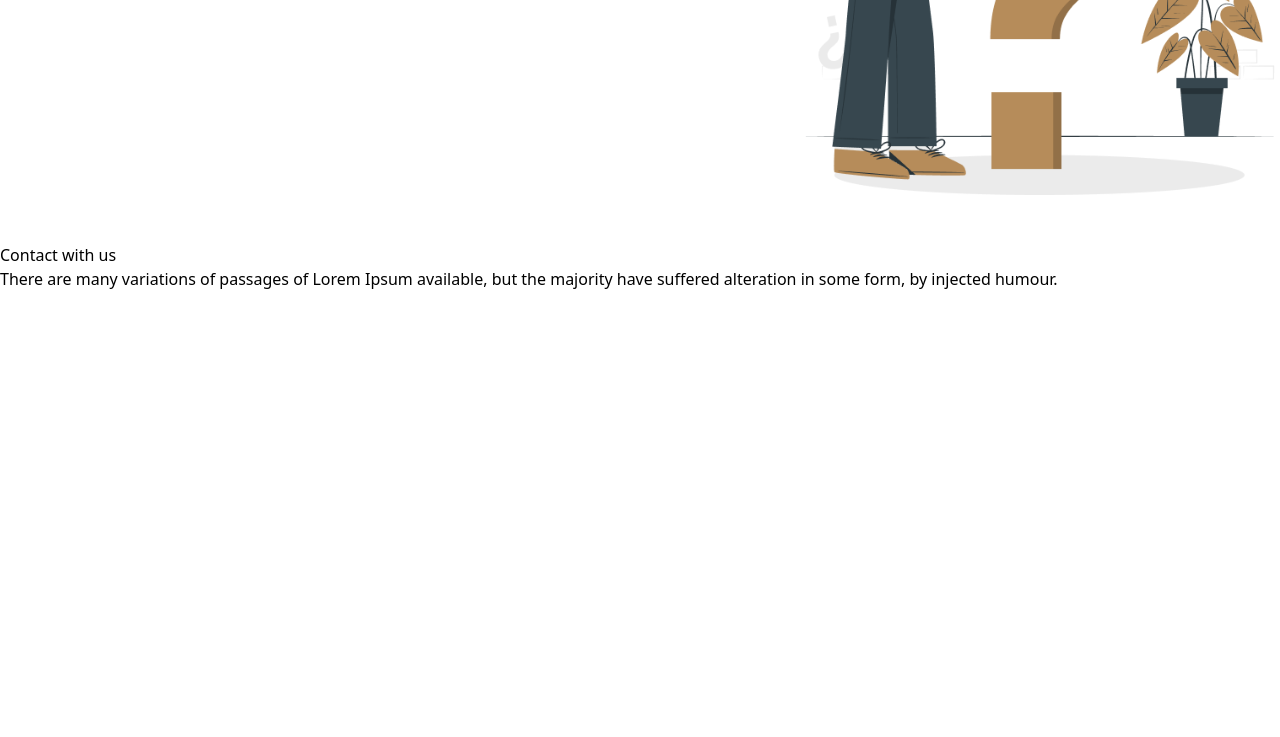
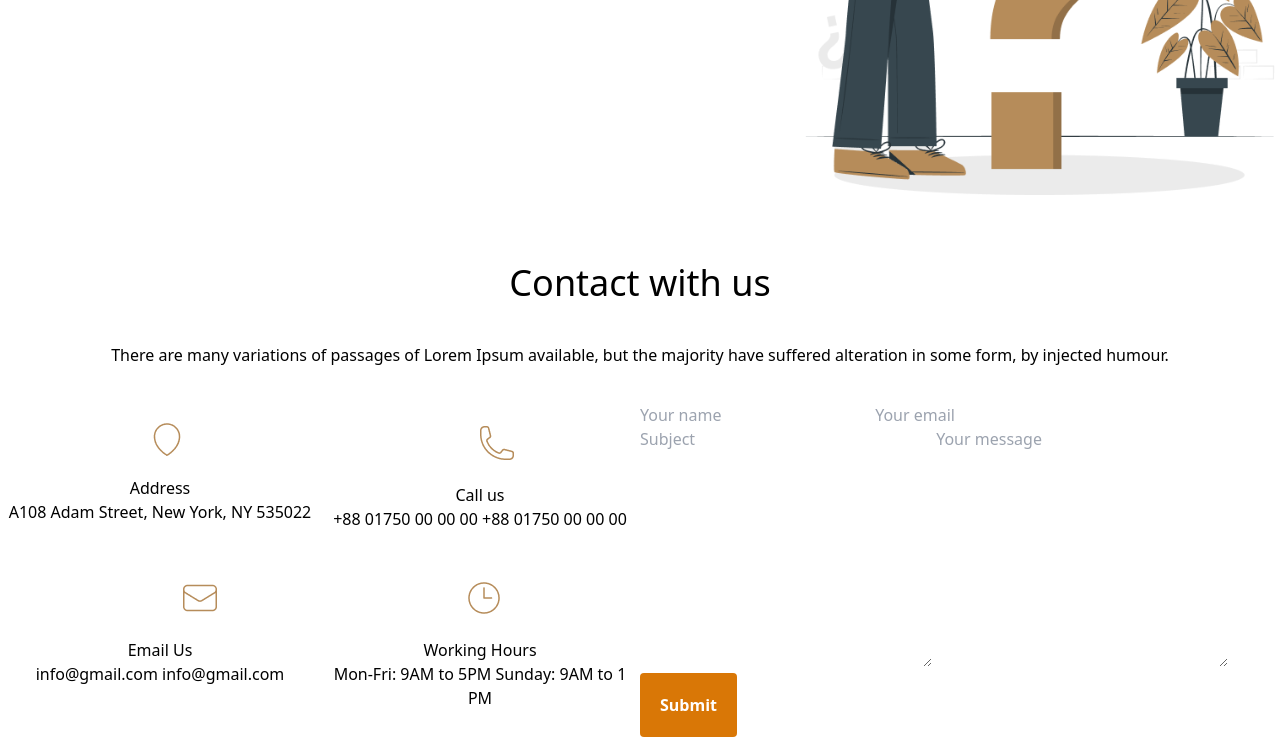
Before and after one commit to ummeFA/legal-solution-03, a plain HTML site: page index.html in a window 1280 px wide. Shown: the part 2766-3503 px from the top of the page. Before the commit the page ends 3057 px from the top, so only its background shows below. Drawn offline with nearby package versions, Linux system fonts and the light colour scheme.

Commit message:
contact with us section

```diff
--- a/index.html
+++ b/index.html
@@ -1,5 +1,6 @@
 <!DOCTYPE html>
 <html lang="en">
+
 <head>
     <meta charset="UTF-8">
     <meta http-equiv="X-UA-Compatible" content="IE=edge">
@@ -8,29 +9,36 @@
     <script src="https://cdn.tailwindcss.com"></script>
     <link rel="stylesheet" href="images/styles.css">
 </head>
+
 <body>
     <nav class="bg-white md:flex md:items-center md:justify-between pl-36 pr-36 pt-12 pb-16">
         <div>
             <span>
-               <h2 class=" font-extrabold text-3xl">  <img class="inline w-9 h-9" src="images/business.png" alt=""> Justice</h2>
+                <h2 class=" font-extrabold text-3xl"> <img class="inline w-9 h-9" src="images/business.png" alt="">
+                    Justice</h2>
             </span>
         </div>
 
         <ul class="md:flex md:items-center pr-36">
             <li class="mx-4">
-                <a href="#" class="text-xl text-[#707070]">Home <img class="inline h-6 w-6 " src="images/right.png" alt=""></a>
+                <a href="#" class="text-xl text-[#707070]">Home <img class="inline h-6 w-6 " src="images/right.png"
+                        alt=""></a>
             </li>
             <li class="mx-4">
-                <a href="#" class="text-xl text-[#707070]">Services <img class="inline h-6 w-6 " src="images/right.png" alt=""></a>
+                <a href="#" class="text-xl text-[#707070]">Services <img class="inline h-6 w-6 " src="images/right.png"
+                        alt=""></a>
             </li>
             <li class="mx-4">
-                <a href="#" class="text-xl text-[#707070]">Cases <img class="inline h-6 w-6 " src="images/right.png" alt=""></a>
+                <a href="#" class="text-xl text-[#707070]">Cases <img class="inline h-6 w-6 " src="images/right.png"
+                        alt=""></a>
             </li>
             <li class="mx-4">
-                <a href="#" class="text-xl text-[#707070]">Blog <img class="inline h-6 w-6 " src="images/right.png" alt=""></a>
+                <a href="#" class="text-xl text-[#707070]">Blog <img class="inline h-6 w-6 " src="images/right.png"
+                        alt=""></a>
             </li>
             <li class="mx-4">
-                <a href="#" class="text-xl text-[#707070]">Contact us <img class="inline h-6 w-6 " src="images/right.png" alt=""></a>
+                <a href="#" class="text-xl text-[#707070]">Contact us <img class="inline h-6 w-6 "
+                        src="images/right.png" alt=""></a>
             </li>
         </ul>
         <!-- button -->
@@ -41,12 +49,12 @@
     <!-- end of nav bar -->
 
     <!-- start of banner -->
-    <div
-        class="py-32 px-36 bg-center bg-no-repeat h-full w-full object-fit-cover rounded"
-        style="background-image:url('images/banner.png');" >
+    <div class="py-32 px-36 bg-center bg-no-repeat h-full w-full object-fit-cover rounded"
+        style="background-image:url('images/banner.png');">
         <div class="container">
             <h1 class="text-white text-center font-extrabold text-7xl">We Provide Effective <br> Legal Solutions</h1>
-            <p class="pt-5 pb-5 text-white text-center">There are many variations of passages of Lorem Ipsum available, but the majority <br> have suffered alteration in some form, by injected humour.</p>
+            <p class="pt-5 pb-5 text-white text-center">There are many variations of passages of Lorem Ipsum available,
+                but the majority <br> have suffered alteration in some form, by injected humour.</p>
             <div class="form-class">
                 <form class="search-box">
                     <input class="search" type="email" name="" id="" placeholder="Search your services">
@@ -62,27 +70,31 @@
     <!-- grid section -->
     <section class="pt-36 text-left md: text-center justify-center align-center px-96">
         <h1 class="text-4xl	font-medium	text-left md: text-center text-black">The Legal Practice Area</h1>
-    <p class="pt-12 font-normal text-lg	text-left md: text-center py-5">There are many variations of passages of Lorem Ipsum available, but the majority have <br> suffered alteration in some form, by injected humour.</p>
+        <p class="pt-12 font-normal text-lg	text-left md: text-center py-5">There are many variations of passages of
+            Lorem Ipsum available, but the majority have <br> suffered alteration in some form, by injected humour.</p>
 
         <!-- types of laws -->
         <div class="flex row row-cols-1 md:row-cols-3 py-7 px-64 w-full ">
             <div class="place-items-center border-2 justify-center align-center">
                 <img class="pl-14 pb-5 pt-5" src="images/business.png" alt="">
                 <h2 class="font-bold	">Business Law</h2>
-            <p>There are many variations of <br> passages of Lorem Ipsum <br> available, but the majority have suffered alteration in some <br> form, by injected humour.</p>
+                <p>There are many variations of <br> passages of Lorem Ipsum <br> available, but the majority have
+                    suffered alteration in some <br> form, by injected humour.</p>
                 <img class="pl-12 pt-5" src="images/Frame.png" alt="">
             </div>
 
             <div class="place-items-center border-2 justify-center align-center">
                 <img class="pl-12 pb-5 pt-5" src="images/criminal.png" alt="">
                 <h2 class="font-bold">Criminal Law</h2>
-            <p>There are many variations of <br> passages of Lorem Ipsum <br> available, but the majority have  suffered alteration in some <br> form, by injected humour.</p>
+                <p>There are many variations of <br> passages of Lorem Ipsum <br> available, but the majority have
+                    suffered alteration in some <br> form, by injected humour.</p>
                 <img class="pl-12 pt-5" src="images/Frame.png" alt="">
             </div>
             <div class="place-items-center border-2 justify-center align-center">
                 <img class="pl-12 pb-5 pt-5" src="images/child.png" alt="">
                 <h2 class="font-bold	">Child Support</h2>
-            <p>There are many variations of <br> passages of Lorem Ipsum <br> available, but the majority have suffered alteration in some <br> form, by injected humour.</p>
+                <p>There are many variations of <br> passages of Lorem Ipsum <br> available, but the majority have
+                    suffered alteration in some <br> form, by injected humour.</p>
                 <img class="pl-12 pt-5" src="images/Frame.png" alt="">
             </div>
 
@@ -93,7 +105,8 @@
     <!-- what clients say -->
     <section class="sm: text-center md:text-center">
         <h5 class="text-4xl	font-medium pb-5 pt-5">What Our Client Say</h5>
-    <p>There are many variations of passages of Lorem Ipsum available, but the majority have suffered alteration in some form, by injected humour.</p>
+        <p>There are many variations of passages of Lorem Ipsum available, but the majority have suffered alteration in
+            some form, by injected humour.</p>
 
         <!-- carousel css only -->
         <div class="carousel-wrapper sm:align-center justify-center">
@@ -121,58 +134,100 @@
     <!-- FAQ -->
     <section class="sm: text-center md:text-center">
         <h5 class="text-4xl	font-medium py-5">Frequently Asked Any Questions</h5>
-    <p>There are many variations of passages of Lorem Ipsum available, but the majority have suffered alteration in some form, by injected humour.</p>
+        <p>There are many variations of passages of Lorem Ipsum available, but the majority have suffered alteration in
+            some form, by injected humour.</p>
 
         <!-- accordian -->
-    <div class="flex pl-36 py-12 h-full w-50%" >
+        <div class="flex pl-36 py-12 h-full w-50%">
 
             <div id="accordion-collapse" data-accordion="collapse">
                 <h2 id="accordion-collapse-heading-1">
-      <button type="button" class="flex items-center justify-between p-5 font-medium text-left text-gray-500 border border-b-0 border-gray-200 focus:ring-4 focus:ring-gray-200 dark:focus:ring-gray-800 dark:border-gray-700 dark:text-gray-400 hover:bg-gray-100 dark:hover:bg-gray-800" data-accordion-target="#accordion-collapse-body-1" aria-expanded="true" aria-controls="accordion-collapse-body-1">
+                    <button type="button"
+                        class="flex items-center justify-between p-5 font-medium text-left text-gray-500 border border-b-0 border-gray-200 focus:ring-4 focus:ring-gray-200 dark:focus:ring-gray-800 dark:border-gray-700 dark:text-gray-400 hover:bg-gray-100 dark:hover:bg-gray-800"
+                        data-accordion-target="#accordion-collapse-body-1" aria-expanded="true"
+                        aria-controls="accordion-collapse-body-1">
                         <span>Difference between Flexbox and Grid</span>
-        <svg data-accordion-icon class="w-6 h-6 rotate-180 shrink-0" fill="currentColor" viewBox="0 0 20 20" xmlns="http://www.w3.org/2000/svg"><path fill-rule="evenodd" d="M5.293 7.293a1 1 0 011.414 0L10 10.586l3.293-3.293a1 1 0 111.414 1.414l-4 4a1 1 0 01-1.414 0l-4-4a1 1 0 010-1.414z" clip-rule="evenodd"></path></svg>
+                        <svg data-accordion-icon class="w-6 h-6 rotate-180 shrink-0" fill="currentColor"
+                            viewBox="0 0 20 20" xmlns="http://www.w3.org/2000/svg">
+                            <path fill-rule="evenodd"
+                                d="M5.293 7.293a1 1 0 011.414 0L10 10.586l3.293-3.293a1 1 0 111.414 1.414l-4 4a1 1 0 01-1.414 0l-4-4a1 1 0 010-1.414z"
+                                clip-rule="evenodd"></path>
+                        </svg>
                     </button>
                 </h2>
                 <div id="accordion-collapse-body-1" class="hidden" aria-labelledby="accordion-collapse-heading-1">
                     <div class="p-5 font-light border border-b-0 border-gray-200 dark:border-gray-700 dark:bg-gray-900">
                         <p class="mb-2 text-gray-500 dark:text-gray-400">
-            Flexbox is designed for one dimentional layout, on the other hand, grid is used for two dimentional layout.</p>
-        <p class="text-gray-500 dark:text-gray-400">Check out this guide to learn how to <a href="/docs/getting-started/introduction/" class="text-blue-600 dark:text-blue-500 hover:underline">get started</a> and start developing websites even faster with components on top of Tailwind CSS.</p>
+                            Flexbox is designed for one dimentional layout, on the other hand, grid is used for two
+                            dimentional layout.</p>
+                        <p class="text-gray-500 dark:text-gray-400">Check out this guide to learn how to <a
+                                href="/docs/getting-started/introduction/"
+                                class="text-blue-600 dark:text-blue-500 hover:underline">get started</a> and start
+                            developing websites even faster with components on top of Tailwind CSS.</p>
                     </div>
                 </div>
                 <h2 id="accordion-collapse-heading-2">
-      <button type="button" class="flex items-center justify-between p-5 font-medium text-left text-gray-500 border border-b-0 border-gray-200 focus:ring-4 focus:ring-gray-200 dark:focus:ring-gray-800 dark:border-gray-700 dark:text-gray-400 hover:bg-gray-100 dark:hover:bg-gray-800" data-accordion-target="#accordion-collapse-body-2" aria-expanded="false" aria-controls="accordion-collapse-body-2">
+                    <button type="button"
+                        class="flex items-center justify-between p-5 font-medium text-left text-gray-500 border border-b-0 border-gray-200 focus:ring-4 focus:ring-gray-200 dark:focus:ring-gray-800 dark:border-gray-700 dark:text-gray-400 hover:bg-gray-100 dark:hover:bg-gray-800"
+                        data-accordion-target="#accordion-collapse-body-2" aria-expanded="false"
+                        aria-controls="accordion-collapse-body-2">
                         <span>Purpose of media query</span>
-        <svg data-accordion-icon class="w-6 h-6 shrink-0" fill="currentColor" viewBox="0 0 20 20" xmlns="http://www.w3.org/2000/svg"><path fill-rule="evenodd" d="M5.293 7.293a1 1 0 011.414 0L10 10.586l3.293-3.293a1 1 0 111.414 1.414l-4 4a1 1 0 01-1.414 0l-4-4a1 1 0 010-1.414z" clip-rule="evenodd"></path></svg>
+                        <svg data-accordion-icon class="w-6 h-6 shrink-0" fill="currentColor" viewBox="0 0 20 20"
+                            xmlns="http://www.w3.org/2000/svg">
+                            <path fill-rule="evenodd"
+                                d="M5.293 7.293a1 1 0 011.414 0L10 10.586l3.293-3.293a1 1 0 111.414 1.414l-4 4a1 1 0 01-1.414 0l-4-4a1 1 0 010-1.414z"
+                                clip-rule="evenodd"></path>
+                        </svg>
                     </button>
                 </h2>
                 <div id="accordion-collapse-body-2" class="hidden" aria-labelledby="accordion-collapse-heading-2">
                     <div class="p-5 font-light border border-b-0 border-gray-200 dark:border-gray-700">
-        <p class="mb-2 text-gray-500 dark:text-gray-400">It allows to create various types of layouts on the basis of viewpoint.</p>
+                        <p class="mb-2 text-gray-500 dark:text-gray-400">It allows to create various types of layouts on
+                            the basis of viewpoint.</p>
 
                     </div>
                 </div>
 
                 <h2 id="accordion-collapse-heading-3">
-      <button type="button" class="flex items-center justify-between p-5 font-medium text-left text-gray-500 border border-gray-200 focus:ring-4 focus:ring-gray-200 dark:focus:ring-gray-800 dark:border-gray-700 dark:text-gray-400 hover:bg-gray-100 dark:hover:bg-gray-800" data-accordion-target="#accordion-collapse-body-3" aria-expanded="false" aria-controls="accordion-collapse-body-3">
+                    <button type="button"
+                        class="flex items-center justify-between p-5 font-medium text-left text-gray-500 border border-gray-200 focus:ring-4 focus:ring-gray-200 dark:focus:ring-gray-800 dark:border-gray-700 dark:text-gray-400 hover:bg-gray-100 dark:hover:bg-gray-800"
+                        data-accordion-target="#accordion-collapse-body-3" aria-expanded="false"
+                        aria-controls="accordion-collapse-body-3">
                         <span>What is CSS box model and how does it work?</span>
-        <svg data-accordion-icon class="w-6 h-6 shrink-0" fill="currentColor" viewBox="0 0 20 20" xmlns="http://www.w3.org/2000/svg"><path fill-rule="evenodd" d="M5.293 7.293a1 1 0 011.414 0L10 10.586l3.293-3.293a1 1 0 111.414 1.414l-4 4a1 1 0 01-1.414 0l-4-4a1 1 0 010-1.414z" clip-rule="evenodd"></path></svg>
+                        <svg data-accordion-icon class="w-6 h-6 shrink-0" fill="currentColor" viewBox="0 0 20 20"
+                            xmlns="http://www.w3.org/2000/svg">
+                            <path fill-rule="evenodd"
+                                d="M5.293 7.293a1 1 0 011.414 0L10 10.586l3.293-3.293a1 1 0 111.414 1.414l-4 4a1 1 0 01-1.414 0l-4-4a1 1 0 010-1.414z"
+                                clip-rule="evenodd"></path>
+                        </svg>
                     </button>
                 </h2>
                 <div id="accordion-collapse-body-3" class="hidden" aria-labelledby="accordion-collapse-heading-3">
                     <div class="p-5 font-light border border-t-0 border-gray-200 dark:border-gray-700">
-        <p class="mb-2 text-gray-500 dark:text-gray-400">The CSS Box Model is used to create a definition for the way the HTML elements are organized on the screen. This approach accounts for options such as margins, padding, borders, and all the properties that manipulate them.</p>
+                        <p class="mb-2 text-gray-500 dark:text-gray-400">The CSS Box Model is used to create a
+                            definition for the way the HTML elements are organized on the screen. This approach accounts
+                            for options such as margins, padding, borders, and all the properties that manipulate them.
+                        </p>
                     </div>
                 </div>
                 <h2 id="accordion-collapse-heading-3">
-      <button type="button" class="flex items-center justify-between p-5 font-medium text-left text-gray-500 border border-gray-200 focus:ring-4 focus:ring-gray-200 dark:focus:ring-gray-800 dark:border-gray-700 dark:text-gray-400 hover:bg-gray-100 dark:hover:bg-gray-800" data-accordion-target="#accordion-collapse-body-3" aria-expanded="false" aria-controls="accordion-collapse-body-3">
+                    <button type="button"
+                        class="flex items-center justify-between p-5 font-medium text-left text-gray-500 border border-gray-200 focus:ring-4 focus:ring-gray-200 dark:focus:ring-gray-800 dark:border-gray-700 dark:text-gray-400 hover:bg-gray-100 dark:hover:bg-gray-800"
+                        data-accordion-target="#accordion-collapse-body-3" aria-expanded="false"
+                        aria-controls="accordion-collapse-body-3">
                         <span>What is semantic tag?</span>
-        <svg data-accordion-icon class="w-6 h-6 shrink-0" fill="currentColor" viewBox="0 0 20 20" xmlns="http://www.w3.org/2000/svg"><path fill-rule="evenodd" d="M5.293 7.293a1 1 0 011.414 0L10 10.586l3.293-3.293a1 1 0 111.414 1.414l-4 4a1 1 0 01-1.414 0l-4-4a1 1 0 010-1.414z" clip-rule="evenodd"></path></svg>
+                        <svg data-accordion-icon class="w-6 h-6 shrink-0" fill="currentColor" viewBox="0 0 20 20"
+                            xmlns="http://www.w3.org/2000/svg">
+                            <path fill-rule="evenodd"
+                                d="M5.293 7.293a1 1 0 011.414 0L10 10.586l3.293-3.293a1 1 0 111.414 1.414l-4 4a1 1 0 01-1.414 0l-4-4a1 1 0 010-1.414z"
+                                clip-rule="evenodd"></path>
+                        </svg>
                     </button>
                 </h2>
                 <div id="accordion-collapse-body-3" class="hidden" aria-labelledby="accordion-collapse-heading-3">
                     <div class="p-5 font-light border border-t-0 border-gray-200 dark:border-gray-700">
-        <p class="mb-2 text-gray-500 dark:text-gray-400">The semantic HTML tags help the search engines and other user devices to determine the importance and context of web pages.</p>
+                        <p class="mb-2 text-gray-500 dark:text-gray-400">The semantic HTML tags help the search engines
+                            and other user devices to determine the importance and context of web pages.</p>
                     </div>
                 </div>
             </div>
@@ -186,14 +241,64 @@
 
 
     <!-- contact with us -->
-<h5>Contact with us</h5>
-    <p>There are many variations of passages of Lorem Ipsum available, but the majority have suffered alteration in some form, by injected humour.</p>
+    <h5 class="text-4xl	font-medium py-5 text-center">Contact with us</h5>
+    <p class="text-center pt-5 pb-9">There are many variations of passages of Lorem Ipsum available, but the majority
+        have suffered alteration in some form, by injected humour.</p>
 
-    <section>
+    <section class="grid grid-cols-2">
 
+        <!-- contact details -->
+        <div class="grid grid cols-1 md:grid-cols-2 justify-start gap-0">
+            <div class=" text-center justify-center align-center object-center mx-auto">
+                <div class="mx-auto justify-center align-center pl-36 pt-5 pb-5">
+                     <img src="images/address.png" alt="">
+                </div>
+                <h2>Address</h2>
+                <p>A108 Adam Street,
+                    New York, NY 535022</p>
+            </div>
+            <div class=" text-center justify-center align-center object-center mx-auto">
+                <div class="mx-auto justify-center align-center pl-36 pt-5 pb-5">
+                     <img src="images/call.png" alt="">
+                </div>
+                <h2>Call us</h2>
+                <p>+88 01750 00 00 00
+                    +88 01750 00 00 00</p>
+            </div>
+            <div class=" text-center justify-center align-center object-center mx-auto">
+                <div class="mx-auto justify-center align-center pl-36 pt-5 pb-5">
+                     <img src="images/email.png" alt="">
+                </div>
+                <h2>Email Us</h2>
+                <p>info@gmail.com
+                    info@gmail.com</p>
+            </div>
+            <div class=" text-center justify-center align-center object-center mx-auto">
+                <div class="mx-auto justify-center align-center pl-36 pt-5 pb-5">
+                     <img src="images/time.png" alt="">
+                </div>
+                <h2>Working Hours</h2>
+                <p>Mon-Fri: 9AM to 5PM
+                    Sunday: 9AM to 1 PM</p>
+            </div>
+        </div>
+
+        <!-- form -->
+        <div>
+                <form action="">
+                    <input type="text" placeholder="Your name">
+                    <input type="email" name="" id="" placeholder="Your email">
+                    <textarea name="" id="" cols="30" rows="10" placeholder="Subject"></textarea>
+                    <textarea name="" id="" cols="30" rows="10" placeholder="Your message"></textarea>
+                    <button class="bg-amber-600 text-white p-5 font-semibold rounded">
+                        Submit
+                    </button>
+                </form>
+        </div>
     </section>
 
     <!-- footer -->
 
 </body>
+
 </html>
```
Lines whose indentation alone changed are shown as unchanged.
